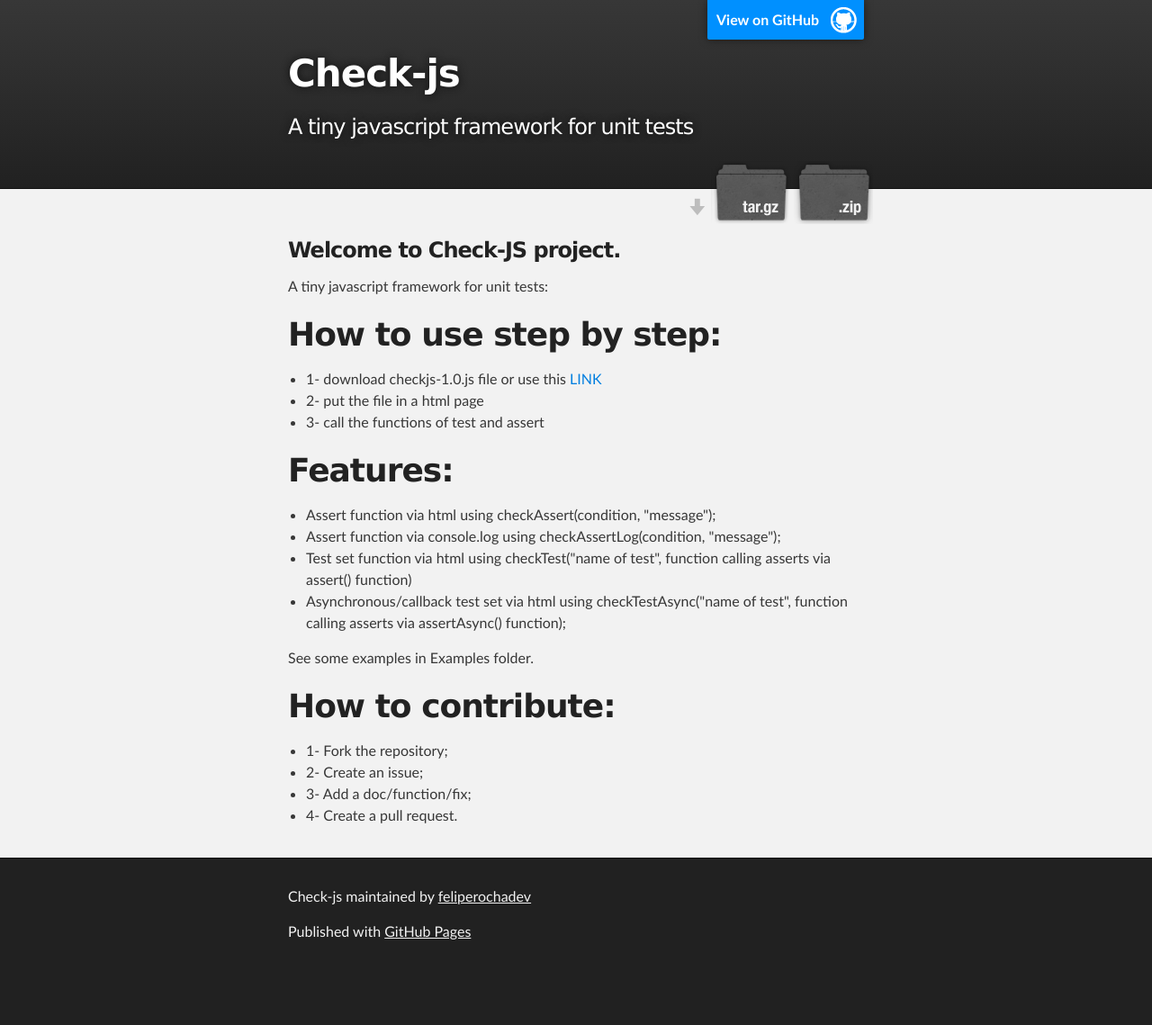
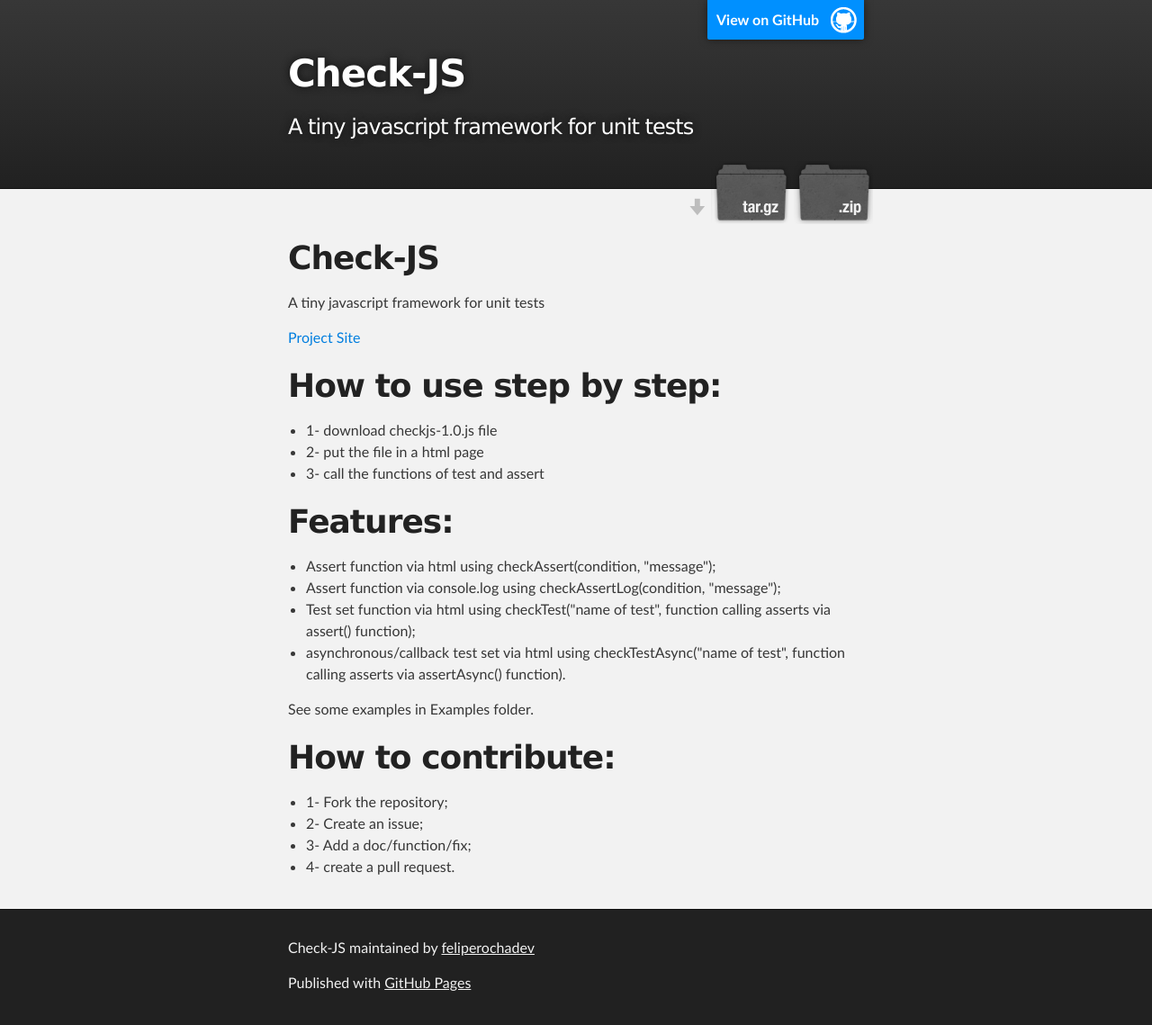
Before and after one commit to feliperochadev/check-js, a plain HTML site: page index.html in a window 1280 px wide. Shown: the whole page at 90% size. Before the commit the page ends 1082 px from the top, so only its background shows below. Drawn offline with Linux system fonts and the light colour scheme.

```diff
--- a/index.html
+++ b/index.html
@@ -4,11 +4,11 @@
   <head>
     <meta charset='utf-8'>
     <meta http-equiv="X-UA-Compatible" content="chrome=1">
-    <meta name="description" content="Check-js : A tiny javascript framework for unit tests">
+    <meta name="description" content="Check-JS : A tiny javascript framework for unit tests">
 
     <link rel="stylesheet" type="text/css" media="screen" href="stylesheets/stylesheet.css">
 
-    <title>Check-js</title>
+    <title>Check-JS</title>
   </head>
 
   <body>
@@ -18,7 +18,7 @@
         <header class="inner">
           <a id="forkme_banner" href="https://github.com/feliperochadev/check-js">View on GitHub</a>
 
-          <h1 id="project_title">Check-js</h1>
+          <h1 id="project_title">Check-JS</h1>
           <h2 id="project_tagline">A tiny javascript framework for unit tests</h2>
 
             <section id="downloads">
@@ -31,17 +31,18 @@
     <!-- MAIN CONTENT -->
     <div id="main_content_wrap" class="outer">
       <section id="main_content" class="inner">
-        <h3>
-<a id="welcome-to-check-js-project" class="anchor" href="#welcome-to-check-js-project" aria-hidden="true"><span class="octicon octicon-link"></span></a>Welcome to Check-JS project.</h3>
+        <h1>
+<a id="check-js" class="anchor" href="#check-js" aria-hidden="true"><span class="octicon octicon-link"></span></a>Check-JS</h1>
 
-<p>A tiny javascript framework for unit tests:</p>
+<p>A tiny javascript framework for unit tests</p>
+
+<p><a href="http://feliperochadev.github.io/check-js/">Project Site</a></p>
 
 <h1>
 <a id="how-to-use-step-by-step" class="anchor" href="#how-to-use-step-by-step" aria-hidden="true"><span class="octicon octicon-link"></span></a>How to use step by step:</h1>
 
 <ul>
-<li>1- download checkjs-1.0.js file or use this <a href="https://raw.githubusercontent.com/feliperochadev/check-js/master/checkjs-1.0.js">LINK</a>
-</li>
+<li>1- download checkjs-1.0.js file</li>
 <li>2- put the file in a html page</li>
 <li>3- call the functions of test and assert</li>
 </ul>
@@ -52,8 +53,8 @@
 <ul>
 <li>Assert function via html using checkAssert(condition, "message");</li>
 <li>Assert function via console.log using checkAssertLog(condition, "message");</li>
-<li>Test set  function via html using checkTest("name of test", function calling asserts via assert() function)</li>
-<li>Asynchronous/callback test set via html using checkTestAsync("name of test", function calling asserts via assertAsync() function);</li>
+<li>Test set  function via html using checkTest("name of test", function calling asserts via assert() function);</li>
+<li>asynchronous/callback test set via html using checkTestAsync("name of test", function calling asserts via assertAsync() function).</li>
 </ul>
 
 <p>See some examples in Examples folder.</p>
@@ -65,7 +66,7 @@
 <li>1- Fork the repository;</li>
 <li>2- Create an issue;</li>
 <li>3- Add a doc/function/fix;</li>
-<li>4- Create a pull request.</li>
+<li>4- create a pull request.</li>
 </ul>
       </section>
     </div>
@@ -73,11 +74,21 @@
     <!-- FOOTER  -->
     <div id="footer_wrap" class="outer">
       <footer class="inner">
-        <p class="copyright">Check-js maintained by <a href="https://github.com/feliperochadev">feliperochadev</a></p>
+        <p class="copyright">Check-JS maintained by <a href="https://github.com/feliperochadev">feliperochadev</a></p>
         <p>Published with <a href="http://pages.github.com">GitHub Pages</a></p>
       </footer>
     </div>
 
+              <script type="text/javascript">
+            var gaJsHost = (("https:" == document.location.protocol) ? "https://ssl." : "http://www.");
+            document.write(unescape("%3Cscript src='" + gaJsHost + "google-analytics.com/ga.js' type='text/javascript'%3E%3C/script%3E"));
+          </script>
+          <script type="text/javascript">
+            try {
+              var pageTracker = _gat._getTracker("UA-60059776-1");
+            pageTracker._trackPageview();
+            } catch(err) {}
+          </script>
 
 
   </body>
--- a/params.json
+++ b/params.json
@@ -1 +1 @@
-{"name":"Check-js","tagline":"A tiny javascript framework for unit tests","body":"### Welcome to Check-JS project.\r\n\r\nA tiny javascript framework for unit tests:\r\n\r\n# How to use step by step:\r\n\r\n- 1- download checkjs-1.0.js file or use this [LINK](https://raw.githubusercontent.com/feliperochadev/check-js/master/checkjs-1.0.js)\r\n- 2- put the file in a html page\r\n- 3- call the functions of test and assert\r\n\r\n# Features:\r\n\r\n- Assert function via html using checkAssert(condition, \"message\");\r\n- Assert function via console.log using checkAssertLog(condition, \"message\");\r\n- Test set  function via html using checkTest(\"name of test\", function calling asserts via assert() function)\r\n- Asynchronous/callback test set via html using checkTestAsync(\"name of test\", function calling asserts via assertAsync() function);\r\n\r\n\r\nSee some examples in Examples folder.\r\n\r\n# How to contribute:\r\n\r\n- 1- Fork the repository;\r\n- 2- Create an issue;\r\n- 3- Add a doc/function/fix;\r\n- 4- Create a pull request.","google":"","note":"Don't delete this file! It's used internally to help with page regeneration."}
+{"name":"Check-JS","tagline":"A tiny javascript framework for unit tests","body":"# Check-JS\r\nA tiny javascript framework for unit tests\r\n\r\n[Project Site](http://feliperochadev.github.io/check-js/)\r\n\r\n# How to use step by step:\r\n\r\n- 1- download checkjs-1.0.js file\r\n- 2- put the file in a html page\r\n- 3- call the functions of test and assert\r\n\r\n# Features:\r\n\r\n- Assert function via html using checkAssert(condition, \"message\");\r\n- Assert function via console.log using checkAssertLog(condition, \"message\");\r\n- Test set  function via html using checkTest(\"name of test\", function calling asserts via assert() function);\r\n- asynchronous/callback test set via html using checkTestAsync(\"name of test\", function calling asserts via assertAsync() function).\r\n\r\nSee some examples in Examples folder.\r\n\r\n# How to contribute:\r\n\r\n- 1- Fork the repository;\r\n- 2- Create an issue;\r\n- 3- Add a doc/function/fix;\r\n- 4- create a pull request.\r\n","google":"UA-60059776-1","note":"Don't delete this file! It's used internally to help with page regeneration."}
```
